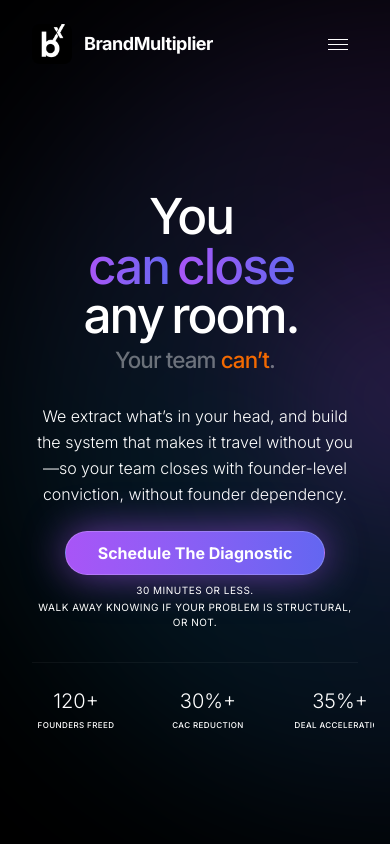
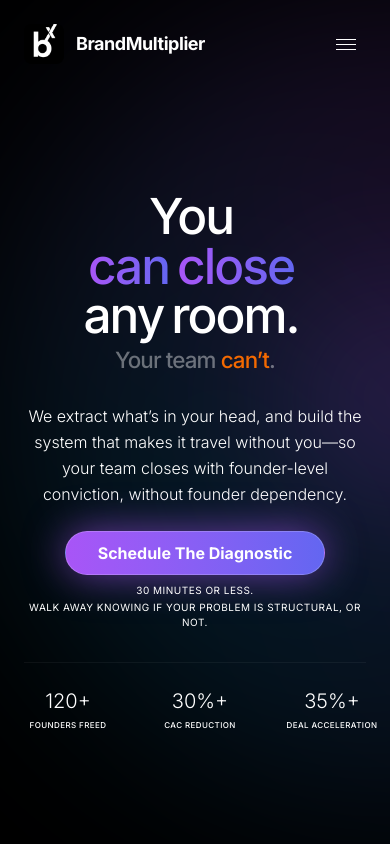
Before and after one commit to brandmultiplier/BrMul---Landing-Page-v1, a Next.js app: page / in a window 390 px wide. Shown: the top 844 px of the page. Built offline with nearby package versions, Linux system fonts and the light colour scheme.

Commit message:
fix: global overflow — box-sizing on container, overflow-hidden on main, reduced mobile padding

```diff
--- a/src/app/globals.css
+++ b/src/app/globals.css
@@ -42,6 +42,7 @@ html {
   scroll-behavior: smooth;
   color-scheme: dark;
   overscroll-behavior-y: none;
+  overflow-x: hidden;
   /* Prevents black background reveal on scroll up */
 }
 
@@ -50,6 +51,7 @@ body {
   color: var(--text-primary);
   font-family: var(--font-sans), sans-serif;
   overflow-x: hidden;
+  max-width: 100vw;
   -webkit-font-smoothing: antialiased;
   overscroll-behavior-y: none;
 }
@@ -93,7 +95,8 @@ h5 {
   max-width: 1240px;
   /* Tighter default for laptops */
   margin: 0 auto;
-  padding: 0 32px;
+  padding: 0 24px;
+  box-sizing: border-box;
 }
 
 @media (min-width: 1536px) {
--- a/src/app/layout.tsx
+++ b/src/app/layout.tsx
@@ -55,7 +55,7 @@ export default function RootLayout({
       >
         <GlobalMouseHalo />
         <Navbar />
-        <main className="relative z-10">{children}</main>
+        <main className="relative z-10 overflow-hidden">{children}</main>
       </body>
     </html>
   );
```
